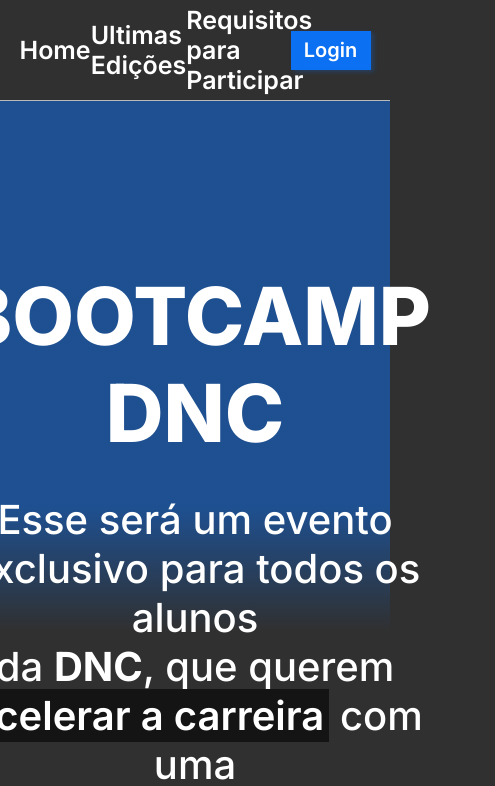
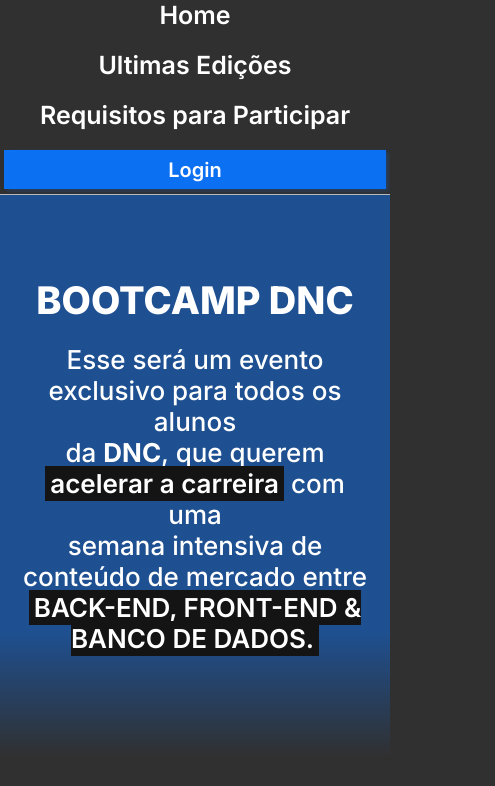
Before and after one commit to xMACIELx/Boot_Camp_DNC, a plain HTML site: page index.html in a window 390 px wide. Shown: the top 786 px of the page, 495 px wide, since content can reach past the window. Drawn offline with Linux system fonts and the light colour scheme.

Commit message:
Media Query

```diff
--- a/style.css
+++ b/style.css
@@ -1,7 +1,7 @@
 body{
     margin: 0px;
     padding: 0px;
-    background: linear-gradient(180deg , rgba(12, 112, 242, 0.5) 19.91%, rgba(12, 112, 242, 0) 24.84%), #303030;
+    background: linear-gradient(180deg , rgba(12, 112, 242, 0.5) 26%, rgba(12, 112, 242, 0) 35%), #303030;
     background-repeat: no-repeat;
 }
 
@@ -129,13 +129,13 @@
                 margin-bottom: 10px;
             }
 
-            .form .checkbox{
+            .form .checkbox {
                 display: flex;
                 justify-content: space-around;
                 align-items: center;
             }
 
-                .form .checkbox label{
+                .form .checkbox label {
                     font-family: "Inter", sans-serif;
                     font-size: 25px;
                     font-weight: 600;
@@ -163,6 +163,8 @@
                     background-color: rgba(9, 91, 199, 0.9);
                     color: rgb(218, 218, 218);
                 }
+
+/* Footer */
 
 footer {
     width: 100%;
@@ -247,3 +249,67 @@
             footer #parte02 #comBorda {
                 border-right: 3px solid white;
             }
+
+@media only screen and (max-width: 600px) {
+
+    body {
+        background: linear-gradient(180deg , rgba(12, 112, 242, 0.5) 25%, rgba(12, 112, 242, 0) 30%), #303030;
+    }
+
+        #principal {
+            display: flex;
+            flex-direction: column;
+            align-items: center;
+            height: auto;
+        }
+
+        #menuSuperior {
+            flex-direction: column;
+            width: 100%;
+            margin-left: 0px;
+        }
+
+        #menuSuperior a {
+            height: 50px;
+            align-items: center;
+        }
+
+        #principal button {
+            margin: 0px 0px 5px 0px;
+            width: 98%;
+        }
+
+        /* Seção Principal */
+
+        section {
+            margin-top: 50px;
+        }
+
+            section header h1 {
+                font-size: 38px;
+            }
+
+            section header h2 {
+                font-size: 26px;
+                padding: 0px 15px 0px 15px;
+            }
+
+            section form {
+                width: 95%;
+                font-size: 20px;
+            }
+
+            .form .checkbox label {
+                font-size: 17px;
+            }
+
+        /* Footer */
+
+        footer #parte01 {
+            flex-direction: column;
+        }
+
+        footer #parte01 #endereço {
+            font-size: 19px;
+        }
+}
```
